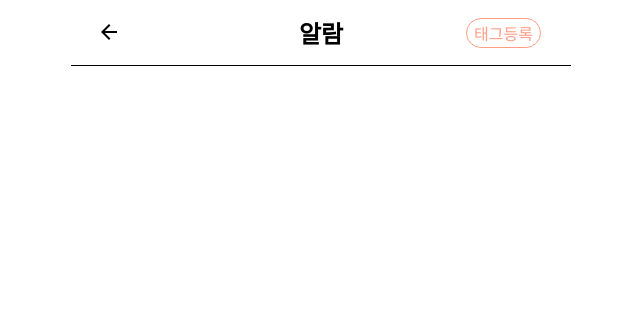
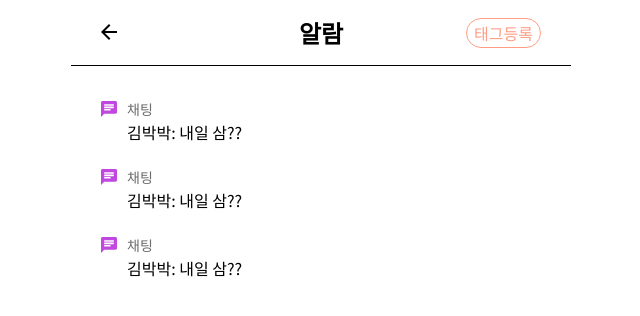
Before and after one commit to TEAM-Tn1/NUGUNA_Client, a React (Create React App) app: page /noti/list in a window 1280 px wide. Shown: the top 316 px of the page, without its empty margins (319-959 px from the left). Built offline with nearby package versions, Linux system fonts and the light colour scheme; the HTML template or start-up script is replaced by a standard one.

Commit message:
[ADD] list 만들기

```diff
--- a/src/components/notification/Noti.tsx
+++ b/src/components/notification/Noti.tsx
@@ -1,6 +1,7 @@
 import React from 'react';
 import * as S from './style';
 import { exit_icon } from '../../assets/alarm/index';
+import { List } from './list/index';
 
 const Noti = () => {
   return (
@@ -12,7 +13,9 @@ const Noti = () => {
         <h2>알람</h2>
         <div>태그등록</div>
       </S.AlarmHeader>
-
+      <List />
+      <List />
+      <List />
     </S.Wrapper>
   );
 };
--- /dev/null
+++ b/src/components/notification/list/List.tsx
@@ -0,0 +1,19 @@
+import React from 'react';
+import * as S from './style';
+import { chat_icon, question_icon, report_icon, tag_icon } from '../../../assets/alarm/index';
+
+const List = () => {
+  return (
+    <S.List>
+      <div>
+        <img src={chat_icon} alt='' />
+      </div>
+      <div>
+        <span>채팅</span>
+        <p>김박박: 내일 삼??</p>
+      </div>
+    </S.List>
+  );
+};
+
+export default List;
--- /dev/null
+++ b/src/components/notification/list/index.ts
@@ -0,0 +1 @@
+export { default as List } from './List';
--- /dev/null
+++ b/src/components/notification/list/style/index.ts
@@ -0,0 +1,21 @@
+import styled from 'styled-components';
+
+export const List = styled.div`
+  margin: 0 30px;
+  display: flex;
+  gap: 10px;
+
+  > div:first-child {
+    padding-top: 2px;
+  }
+
+  & span {
+    font-size: 14px;
+    color: #6c6c6c;
+  }
+
+  & p {
+    font-size: 16px;
+    color: #000000;
+  }
+`;
--- a/src/components/notification/style/index.ts
+++ b/src/components/notification/style/index.ts
@@ -6,6 +6,7 @@ export const Wrapper = styled.div`
   margin: 0 auto;
   display: flex;
   flex-direction: column;
+  gap: 20px;
 `;
 
 export const AlarmHeader = styled.div`
@@ -17,6 +18,7 @@ export const AlarmHeader = styled.div`
   display: flex;
   align-items: center;
   justify-content: space-between;
+  margin-bottom: 10px;
 
   > div:first-child {
     width: 75px;
```
